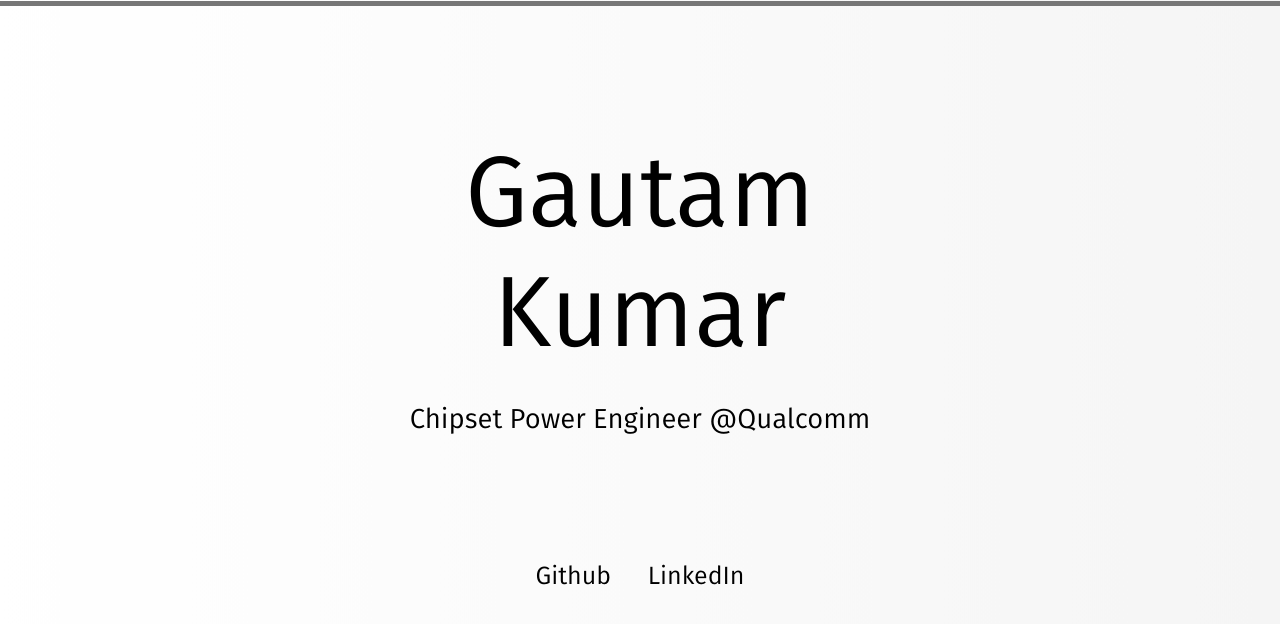
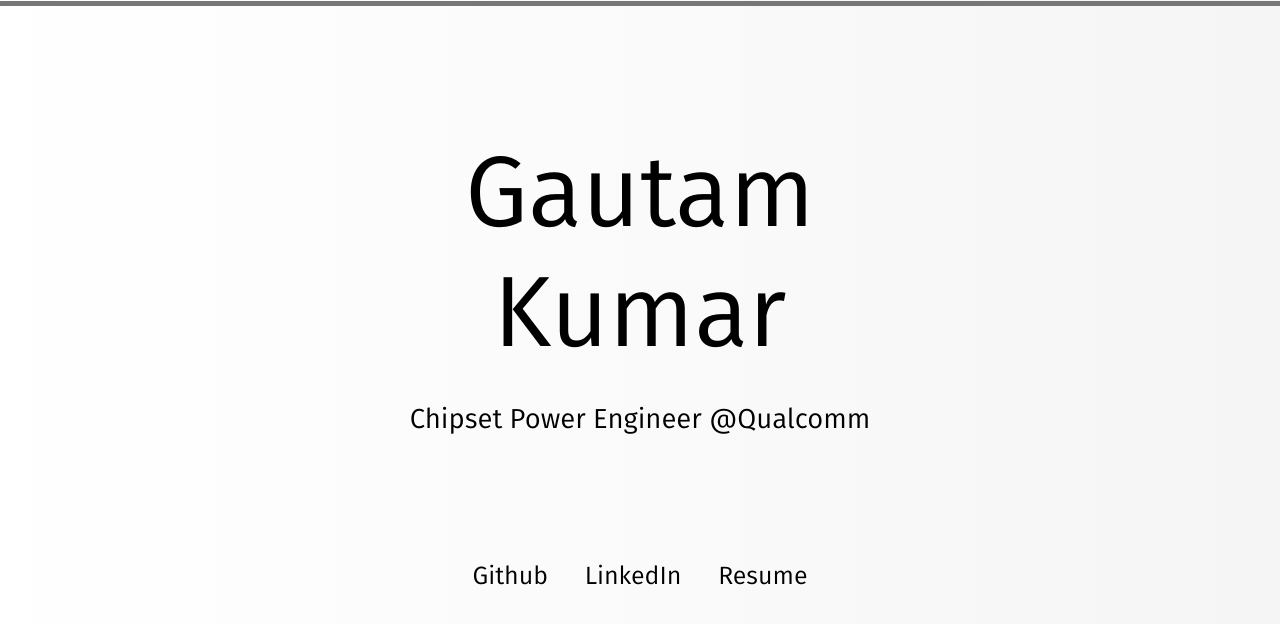
Before and after one commit to gautamgtm/gautamgtm.github.io, a plain HTML site: page index.html in a window 1280 px wide. Drawn offline with Linux system fonts and the light colour scheme.

Commit message:
Add files via upload

```diff
--- a/index.html
+++ b/index.html
@@ -35,6 +35,11 @@
           LinkedIn
         </a>
       </li>
+      <li>
+        <a href="resume.pdf" target="blank">
+          Resume
+        </a>
+      </li>
     </ul>
   </div>
 </body>
```
